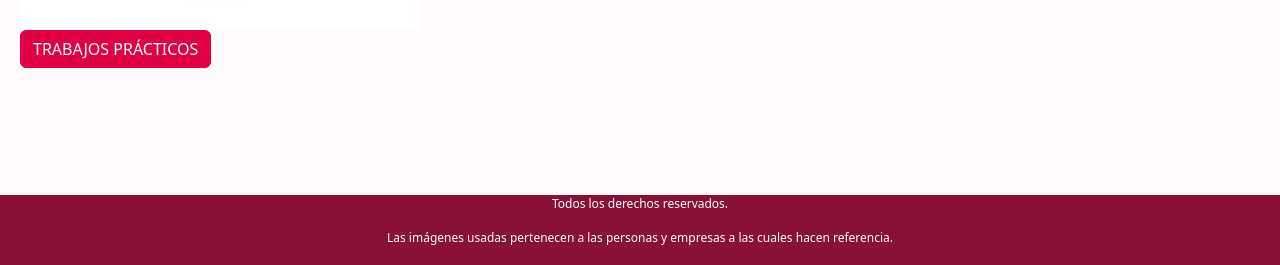
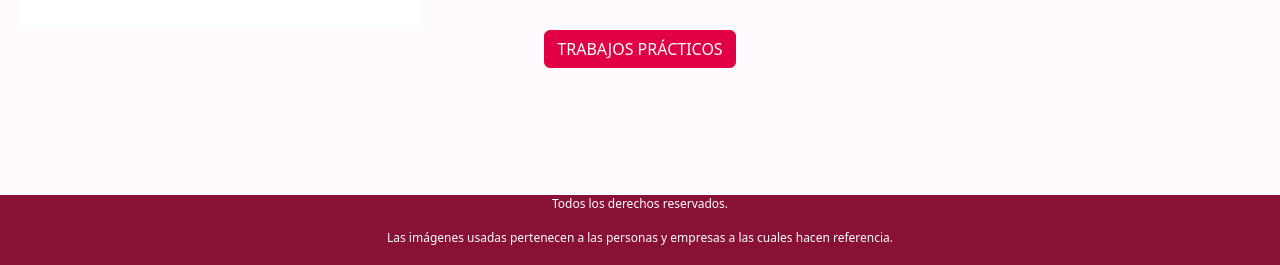
Before and after one commit to rosariobonata/uva2-portfolio-personal, a plain HTML site: page index.html in a window 1280 px wide. Shown: the part 535-800 px from the top of the page. Drawn offline with nearby package versions, Linux system fonts and the light colour scheme.

Commit message:
cambio boton en index y estilos

```diff
--- a/index.html
+++ b/index.html
@@ -31,7 +31,9 @@
                 <h2>Clase: 14016</h2>
             </div>
         </div>
-        <a class="btn btn-primary" href="trabajos.html" target="_blank" role="button">TRABAJOS PRÁCTICOS</a>
+        <div class="botoncito">
+            <a class="btn btn-primary" href="trabajos.html" target="_blank" role="button">TRABAJOS PRÁCTICOS</a>
+        </div>
     </main>
     <footer id="decofoot">
         <p>Todos los derechos reservados.</p>
--- a/styles.css
+++ b/styles.css
@@ -18,6 +18,15 @@ a.btn.btn-primary {
 a.btn.btn-primary:hover {
     background-color: var(--color2); /* Cambiar el color al pasar el mouse */
     border-color: var(--color2); /* Cambiar el color del borde en hover */
+}
+
+.botoncito {
+    display: flex;
+    justify-content: center; /* Centra horizontalmente */
+    align-items: center; /* Centra verticalmente */
+    height: auto; /* O cualquier altura que desees */
+    padding: 0%;
+    margin: 0%;
 }
 
 .fondo{
```
